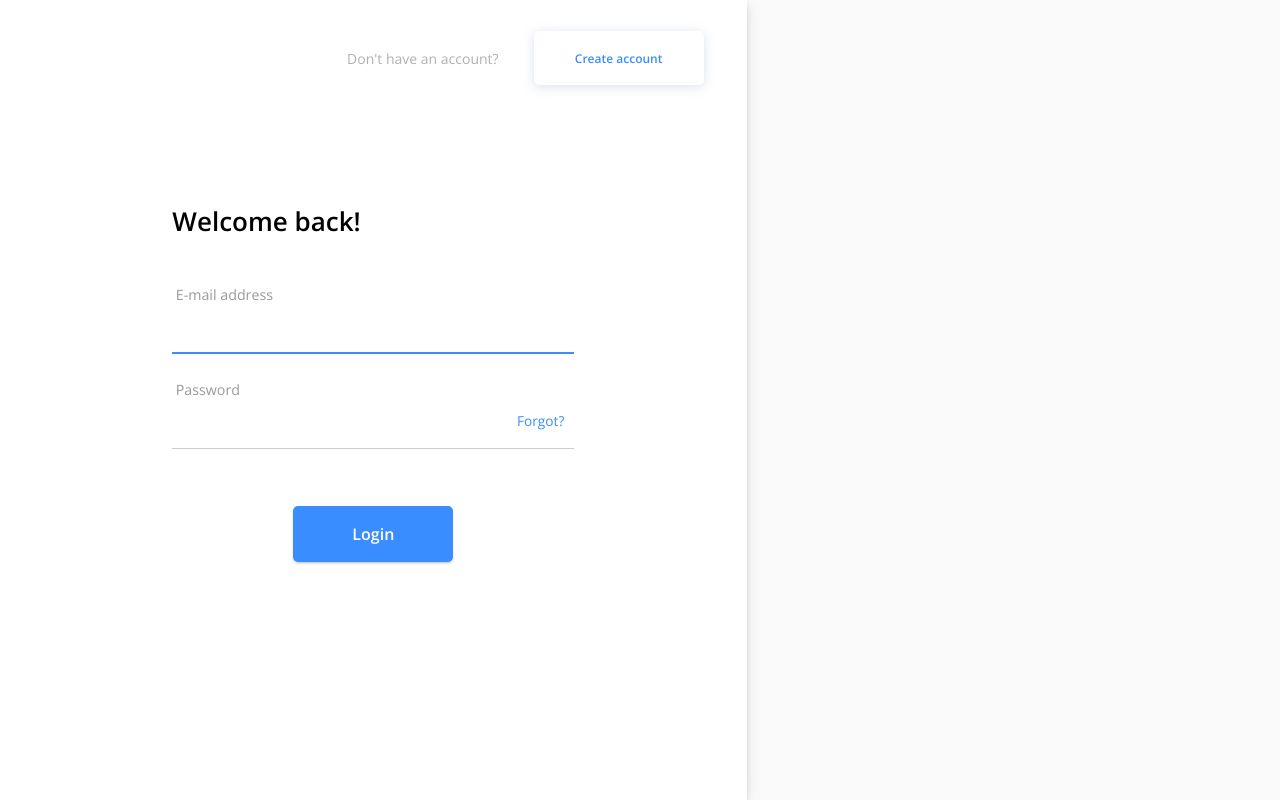
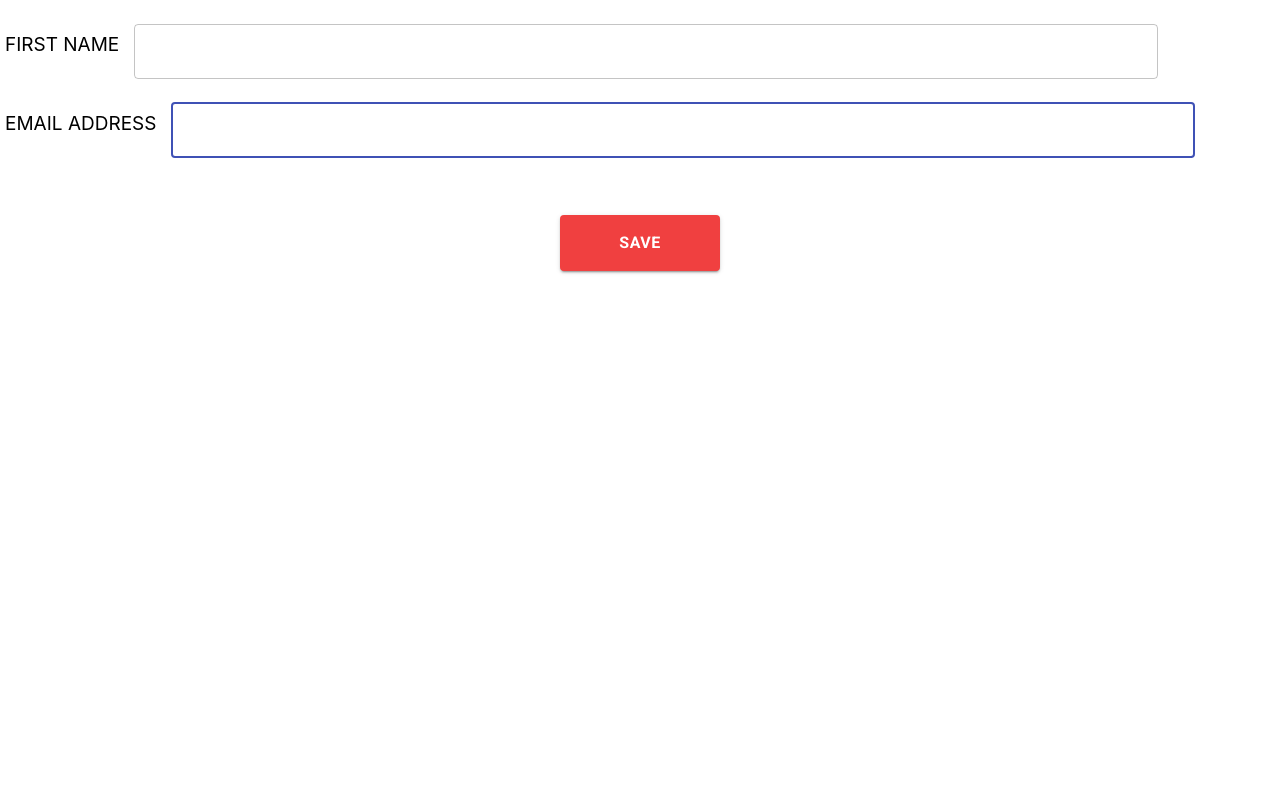
Before and after one commit to hatchways/team-samosa, a React (Create React App) app in the folder client/: page / in a window 1280 px wide. Before the commit this address led to /login. Built offline with nearby package versions, Linux system fonts and the light colour scheme; no server answers.

Commit message:
Update editProfile page which use as testing

```diff
--- a/client/src/index.js
+++ b/client/src/index.js
@@ -5,7 +5,7 @@ import App from './App';
 import EditProfile from './pages/Profile/EditProfile/EditProfile';
 import * as serviceWorker from './serviceWorker';
 
-ReactDOM.render(<App />, document.getElementById('root'));
+ReactDOM.render(<EditProfile />, document.getElementById('root'));
 
 // If you want your app to work offline and load faster, you can change
 // unregister() to register() below. Note this comes with some pitfalls.
--- a/client/src/pages/Profile/EditProfile/EditProfile.tsx
+++ b/client/src/pages/Profile/EditProfile/EditProfile.tsx
@@ -6,6 +6,7 @@ import * as Yup from 'yup';
 import Typography from '@material-ui/core/Typography';
 import useStyles from './useStyles';
 import { CircularProgress } from '@material-ui/core';
+
 interface Props {
   handleSubmit: (
     {
@@ -36,7 +37,6 @@ interface Props {
       gender: string;
       birthDate: Date;
       email: string;
-
       phoneNum: string;
       address: string;
       description: string;
@@ -44,7 +44,7 @@ interface Props {
   ) => void;
 }
 
-export default function EditProfile({ handleSubmit }: Props): JSX.Element {
+export default function Login({ handleSubmit }: Props): JSX.Element {
   const classes = useStyles();
 
   return (
@@ -76,36 +76,34 @@ export default function EditProfile({ handleSubmit }: Props): JSX.Element {
     >
       {({ handleSubmit, handleChange, values, touched, errors, isSubmitting }) => (
         <form onSubmit={handleSubmit} className={classes.form} noValidate>
+          <label className={classes.label}>FIRST NAME </label>
           <TextField
             id="firstName"
-            label={<Typography className={classes.label}>E-mail address</Typography>}
-            fullWidth
+            //fullWidth
             margin="normal"
-            InputLabelProps={{
-              shrink: true,
-            }}
             InputProps={{
               classes: { input: classes.inputs },
             }}
+            style={{ width: '80%' }}
+            variant="outlined"
             name="firstName"
             autoComplete="firstName"
             autoFocus
-            helperText={touched.email ? errors.email : ''}
-            error={touched.email && Boolean(errors.email)}
-            value={values.email}
+            helperText={touched.firstName ? errors.firstName : ''}
+            error={touched.firstName && Boolean(errors.firstName)}
+            value={values.firstName}
             onChange={handleChange}
           />
+          <label className={classes.label}>EMAIL ADDRESS </label>
           <TextField
             id="email"
-            label={<Typography className={classes.label}>E-mail address</Typography>}
-            fullWidth
+            //fullWidth
             margin="normal"
-            InputLabelProps={{
-              shrink: true,
-            }}
             InputProps={{
               classes: { input: classes.inputs },
             }}
+            style={{ width: '80%' }}
+            variant="outlined"
             name="email"
             autoComplete="email"
             autoFocus
@@ -116,7 +114,7 @@ export default function EditProfile({ handleSubmit }: Props): JSX.Element {
           />
           <Box textAlign="center">
             <Button type="submit" size="large" variant="contained" color="primary" className={classes.submit}>
-              {isSubmitting ? <CircularProgress style={{ color: 'white' }} /> : 'Login'}
+              {isSubmitting ? <CircularProgress style={{ color: 'white' }} /> : 'Save'}
             </Button>
           </Box>
           <div style={{ height: 95 }} />
--- a/client/src/pages/Profile/EditProfile/useStyles.ts
+++ b/client/src/pages/Profile/EditProfile/useStyles.ts
@@ -4,11 +4,17 @@ const useStyles = makeStyles((theme) => ({
   form: {
     width: '100%', // Fix IE 11 issue.
     marginTop: theme.spacing(1),
+    align: 'left',
+    display: 'table',
   },
   label: {
     fontSize: 19,
-    color: 'rgb(0,0,0,0.4)',
+    font: 'Poppins',
     paddingLeft: '5px',
+    paddingRight: '15px',
+    align: 'left',
+    display: 'inline-block',
+    marginTop: '25px',
   },
   inputs: {
     marginTop: '.8rem',
@@ -27,7 +33,7 @@ const useStyles = makeStyles((theme) => ({
     borderRadius: theme.shape.borderRadius,
     marginTop: 49,
     fontSize: 16,
-    backgroundColor: '#3a8dff',
+    backgroundColor: '#f04040',
     fontWeight: 'bold',
   },
 }));
--- a/client/src/themes/theme.ts
+++ b/client/src/themes/theme.ts
@@ -3,7 +3,7 @@ import { grey } from '@material-ui/core/colors';
 
 export const theme = createMuiTheme({
   typography: {
-    fontFamily: '"Open Sans", "sans-serif", "Roboto"',
+    fontFamily: '"Open Sans", "sans-serif", "Roboto", "Poppins"',
     fontSize: 12,
     button: {
       textTransform: 'none',
```
Also changed, not shown: client/src/pages/Profile/Profile.tsx (deleted, +0 -60 lines).
